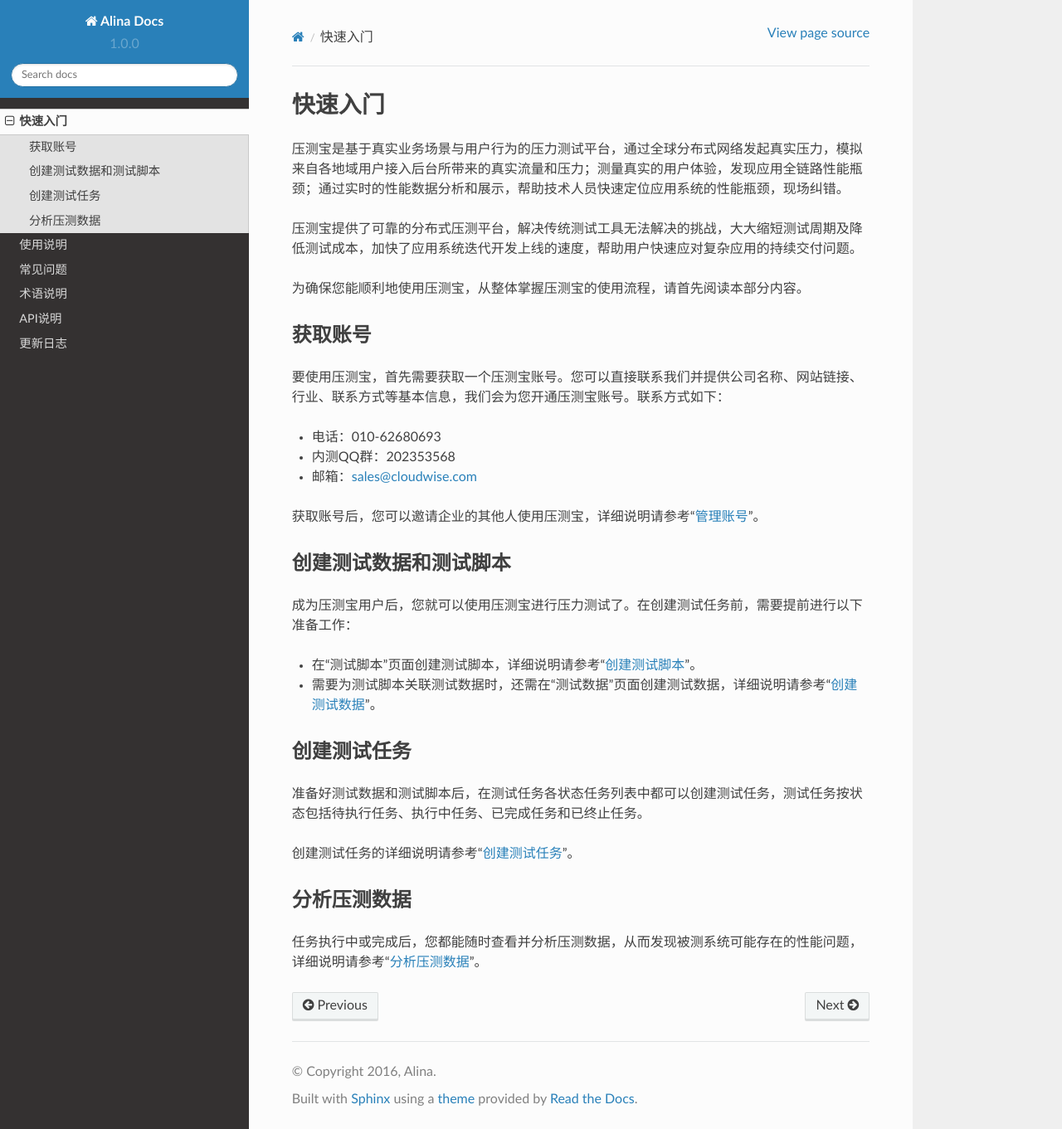
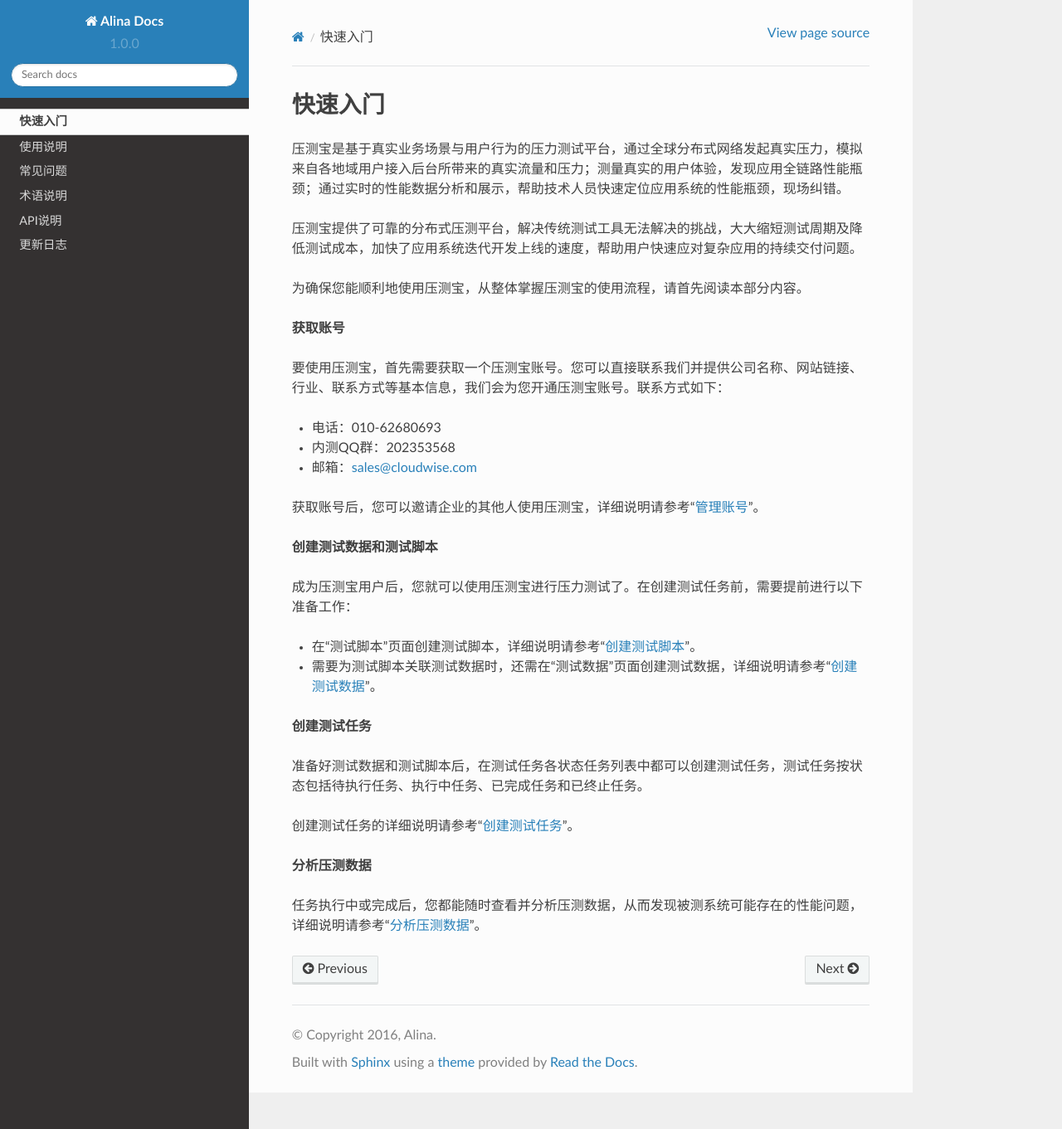
Before and after one commit to AlinaChi/Alina-Docs, a Sphinx documentation site: the page built from source/Start.rst, in a window 1280 px wide and 1361 px high. Shown: the whole window at 83% size. Built offline with Sphinx 7.4.7 and the Read the Docs theme 2.0.0, drawn with Linux system fonts in a browser that asks for light colours.

Commit message:
modify Start.rst

```diff
--- a/source/Start.rst
+++ b/source/Start.rst
@@ -7,8 +7,7 @@
 
 为确保您能顺利地使用压测宝，从整体掌握压测宝的使用流程，请首先阅读本部分内容。
 
-获取账号
-------
+**获取账号**
 
 要使用压测宝，首先需要获取一个压测宝账号。您可以直接联系我们并提供公司名称、网站链接、行业、联系方式等基本信息，我们会为您开通压测宝账号。联系方式如下：
 
@@ -20,8 +19,7 @@
 
 获取账号后，您可以邀请企业的其他人使用压测宝，详细说明请参考“`管理账号 <http://alina-docs.readthedocs.io/en/latest/Tutorials.html#id6//>`_”。
 
-创建测试数据和测试脚本
-------------------
+**创建测试数据和测试脚本**
 
 成为压测宝用户后，您就可以使用压测宝进行压力测试了。在创建测试任务前，需要提前进行以下准备工作：
 
@@ -29,14 +27,12 @@
 
 * 需要为测试脚本关联测试数据时，还需在“测试数据”页面创建测试数据，详细说明请参考“`创建测试数据 <http://alina-docs.readthedocs.io/en/latest/Tutorials.html#id2//>`_”。
 
-创建测试任务
-----------
+**创建测试任务**
 
 准备好测试数据和测试脚本后，在测试任务各状态任务列表中都可以创建测试任务，测试任务按状态包括待执行任务、执行中任务、已完成任务和已终止任务。
 
 创建测试任务的详细说明请参考“`创建测试任务 <http://alina-docs.readthedocs.io/en/latest/Tutorials.html#id4//>`_”。
 
-分析压测数据
-----------
+**分析压测数据**
 
 任务执行中或完成后，您都能随时查看并分析压测数据，从而发现被测系统可能存在的性能问题，详细说明请参考“`分析压测数据 <http://alina-docs.readthedocs.io/en/latest/Tutorials.html#id5//>`_”。
```
